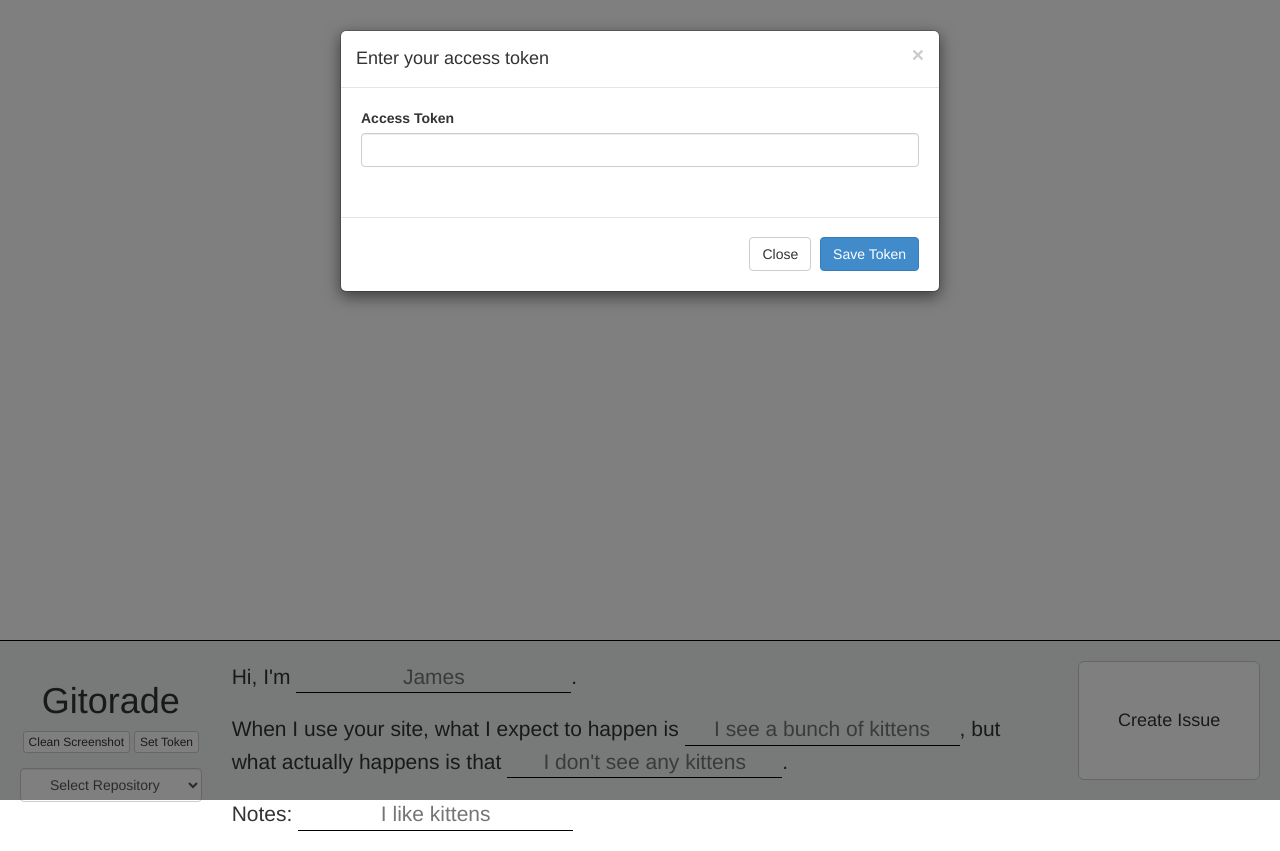
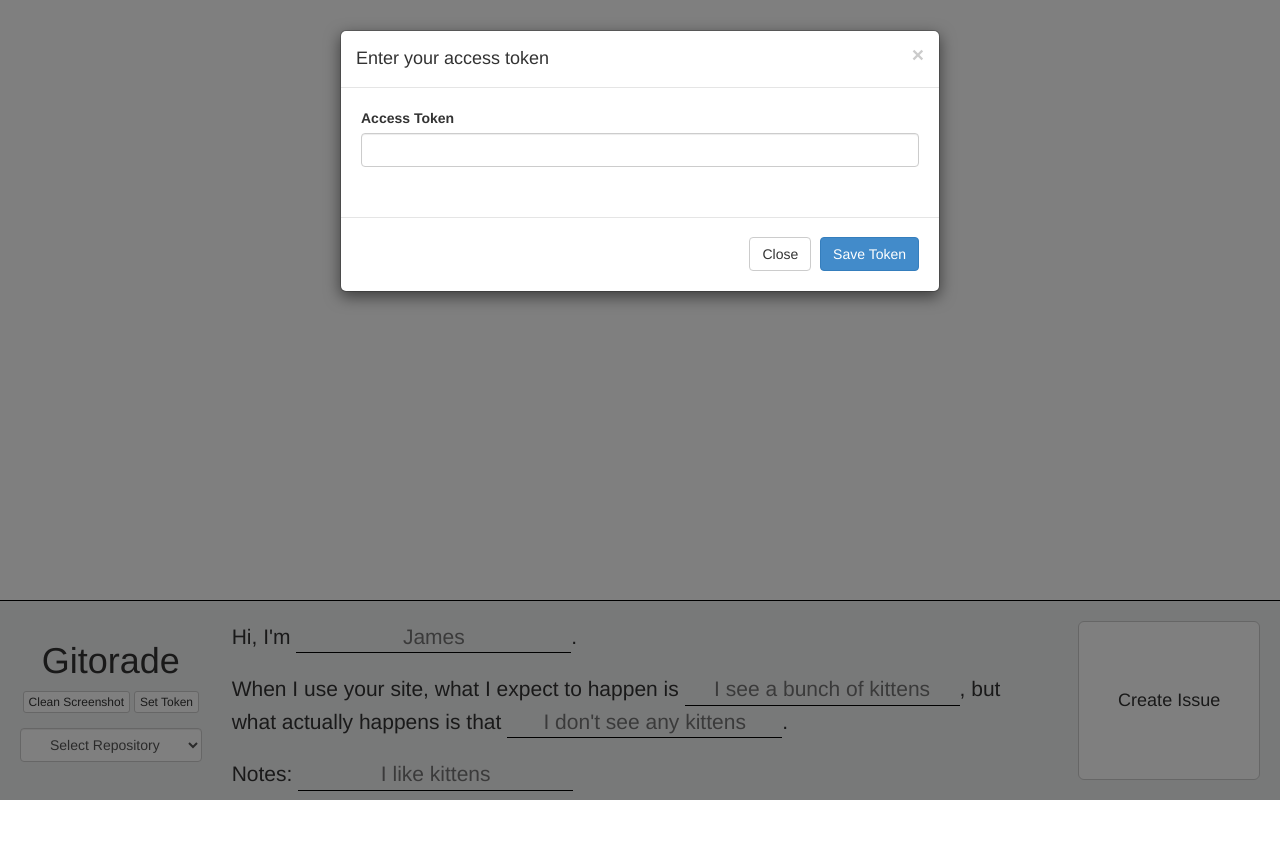
Before and after one commit to jbnicolai/gitorade, a browser extension: page gitorade.html in a window 1280 px wide. After the commit the page ends 811 px from the top, so only its background shows below. Drawn offline with Linux system fonts and the light colour scheme.

Commit message:
Fix styling issues.

```diff
--- a/css/gitorade.css
+++ b/css/gitorade.css
@@ -14,6 +14,7 @@
   left: 0;
   padding: 20px;
   border-top: 1px solid #000000;
+  min-height: 200px;
 }
 
 #panel input[type=text] {
--- a/javascripts/gitorade.js
+++ b/javascripts/gitorade.js
@@ -11,9 +11,10 @@ window.addEventListener('load', function () {
 var Gitorade = {
   load: function (params) {
     var action = document.querySelector('#github_issue_create'),
-        canvas = document.querySelector('#canvas');
+        canvas = document.querySelector('#canvas'),
+        $panel = $('#panel');
 
-    canvas.setAttribute('height', (window.innerHeight * 0.8) + 'px');
+    canvas.setAttribute('height', (window.innerHeight - $panel.height()) + 'px');
     canvas.setAttribute('width', window.innerWidth + 'px');
 
     this.formatImg = new GithubCanvas(canvas);
```
